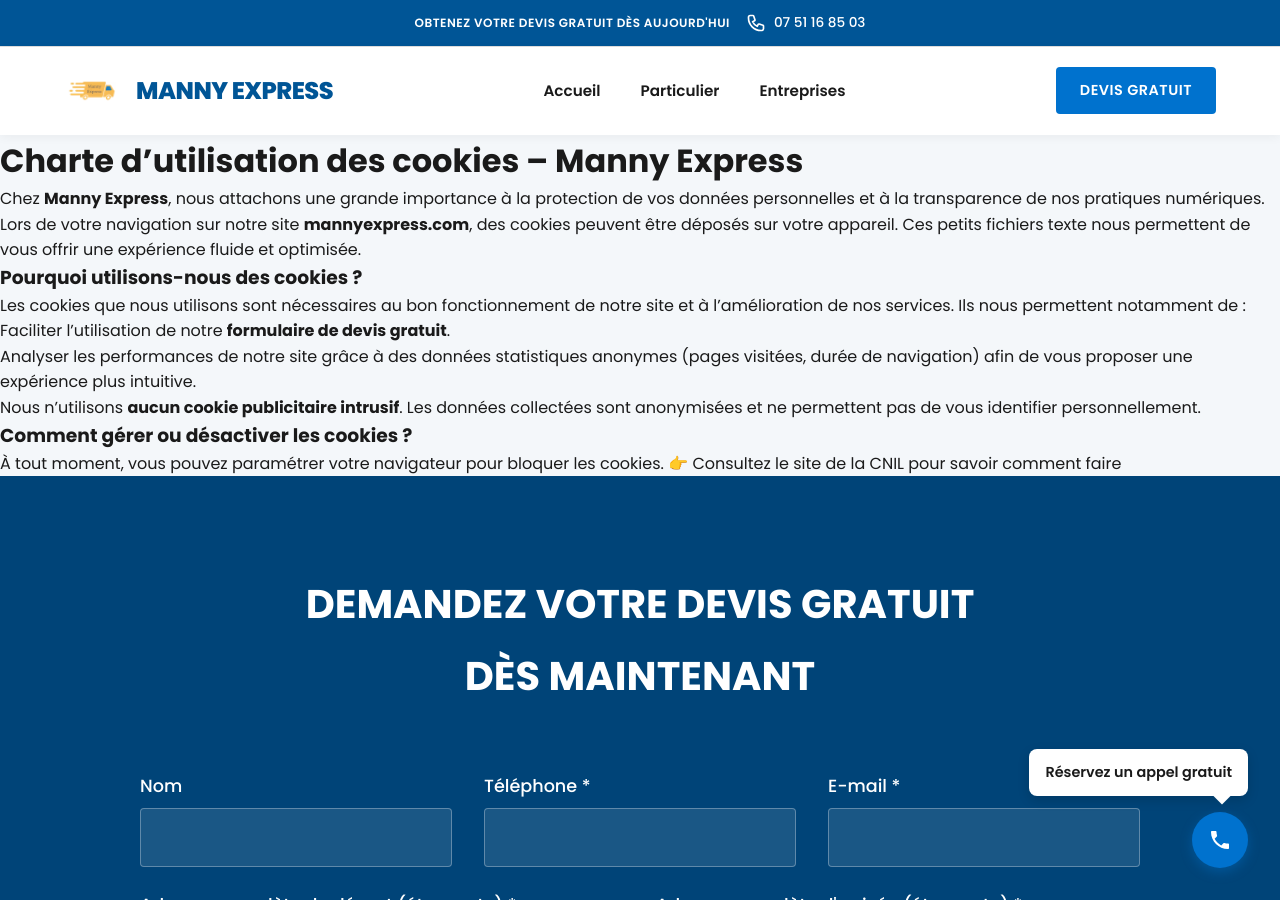
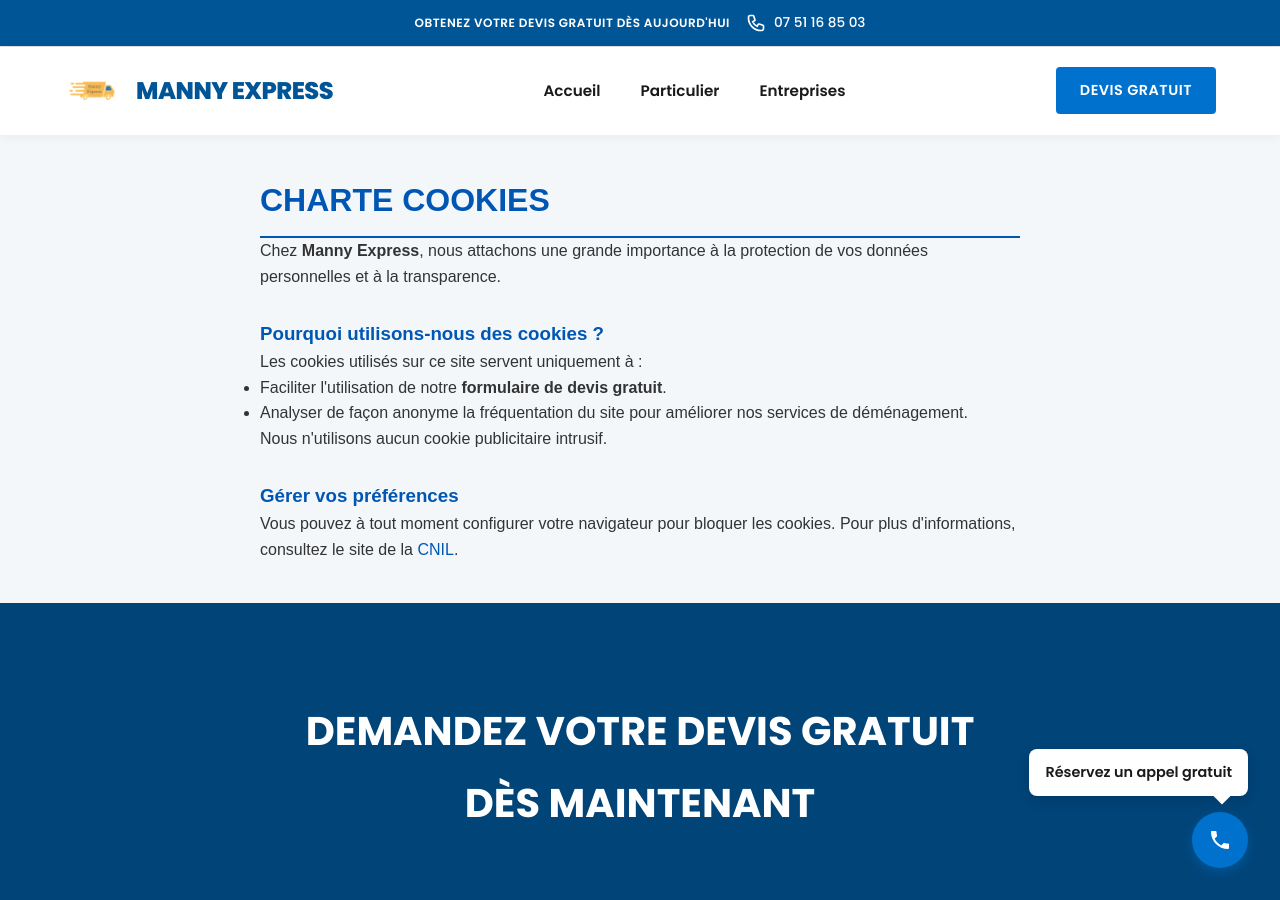
Before and after one commit to billoosijok/mannyexpress, a Jekyll site: the page built from charte-cookies.md, in a window 1280 px wide and 900 px high. Built offline with Jekyll 4.4.1, drawn with Linux system fonts in a browser that asks for light colours.

Commit message:
Update charte-cookies.md

```diff
--- a/charte-cookies.md
+++ b/charte-cookies.md
@@ -3,19 +3,22 @@
 title: Charte Cookies
 ---
 
-# Charte d’utilisation des cookies – Manny Express
+<div style="max-width: 800px; margin: 40px auto; padding: 0 20px; font-family: sans-serif; line-height: 1.6; color: #333;">
 
-Chez **Manny Express**, nous attachons une grande importance à la protection de vos données personnelles et à la transparence de nos pratiques numériques.
+<h1 style="color: #0056b3; border-bottom: 2px solid #0056b3; padding-bottom: 10px;">CHARTE COOKIES</h1>
 
-Lors de votre navigation sur notre site **mannyexpress.com**, des cookies peuvent être déposés sur votre appareil. Ces petits fichiers texte nous permettent de vous offrir une expérience fluide et optimisée.
+<p>Chez <strong>Manny Express</strong>, nous attachons une grande importance à la protection de vos données personnelles et à la transparence.</p>
 
-### Pourquoi utilisons-nous des cookies ?
-Les cookies que nous utilisons sont nécessaires au bon fonctionnement de notre site et à l'amélioration de nos services. Ils nous permettent notamment de :
-* Faciliter l'utilisation de notre **formulaire de devis gratuit**.
-* Analyser les performances de notre site grâce à des données statistiques anonymes (pages visitées, durée de navigation) afin de vous proposer une expérience plus intuitive.
+<h3 style="color: #0056b3; margin-top: 30px;">Pourquoi utilisons-nous des cookies ?</h3>
+<p>Les cookies utilisés sur ce site servent uniquement à :</p>
+<ul>
+    <li>Faciliter l'utilisation de notre <strong>formulaire de devis gratuit</strong>.</li>
+    <li>Analyser de façon anonyme la fréquentation du site pour améliorer nos services de déménagement.</li>
+</ul>
 
-Nous n'utilisons **aucun cookie publicitaire intrusif**. Les données collectées sont anonymisées et ne permettent pas de vous identifier personnellement.
+<p>Nous n'utilisons aucun cookie publicitaire intrusif.</p>
 
-### Comment gérer ou désactiver les cookies ?
-À tout moment, vous pouvez paramétrer votre navigateur pour bloquer les cookies.
-👉 [Consultez le site de la CNIL pour savoir comment faire](https://www.cnil.fr/vos-droits/vos-traces/les-cookies)
+<h3 style="color: #0056b3; margin-top: 30px;">Gérer vos préférences</h3>
+<p>Vous pouvez à tout moment configurer votre navigateur pour bloquer les cookies. Pour plus d'informations, consultez le site de la <a href="https://www.cnil.fr/vos-droits/vos-traces/les-cookies" style="color: #0056b3;">CNIL</a>.</p>
+
+</div>
```
